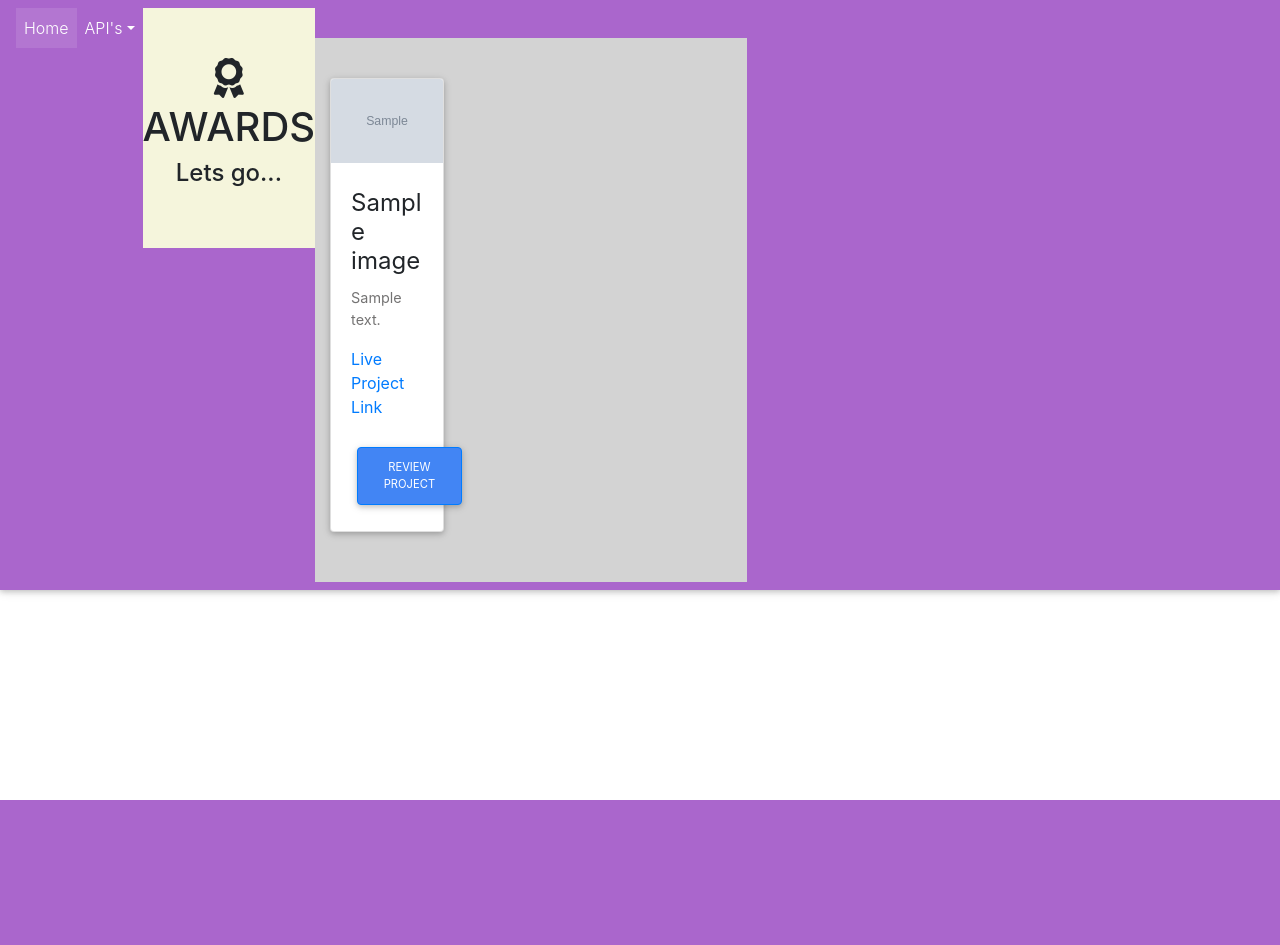
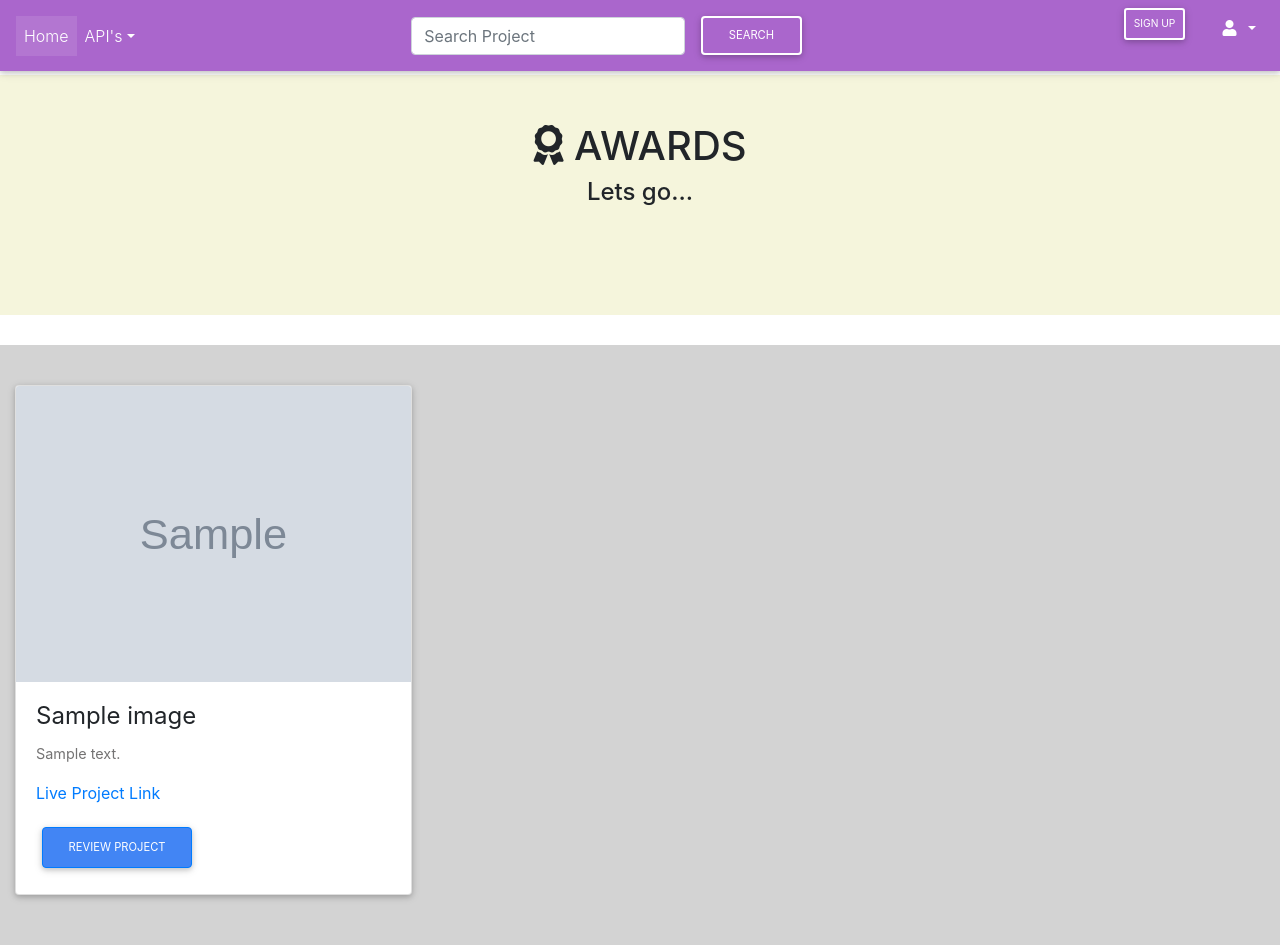
Before and after one commit to Alex20-c/Awards., a Django app: template Awards/templates/Awards/index.html in a window 1280 px wide. Before the commit the page ends 800 px from the top, so only its background shows below. Run offline with Django 3.2, Linux system fonts and the light colour scheme; the template is opened without the code that fills it: most values are stand-ins (such as "Sample title", 1, 10 or a date in 2020); grey boxes marked "Sample" are stand-in pictures; some libraries are stand-ins or nearby versions.

Commit message:
add item dropdown

```diff
--- a/Awards/templates/navbar.html
+++ b/Awards/templates/navbar.html
@@ -21,3 +21,48 @@
 
         </div>
       </li>
+
+      </ul>
+        <ul class="navbar-nav ml-auto nav-flex-icons">
+            <li class="nav-item" style="margin-right:300px;">
+                <form class="form-inline my-lg-0 " action="{% url 'search_results' %}">
+                    <input class="form-control" type="search" name="project" placeholder="Search Project" aria-label="Search">
+                    <button class="btn btn-outline-white btn-md my-2 ml-3" type="submit">Search</button>
+                </form>
+            </li>
+            {% if user.is_authenticated %}
+            <li class="nav-item" style="margin-top:0px;">
+                <a class="btn btn-outline-white btn-md my-2 my-sm-0 ml-3" href="{%url 'new-project' %}">Submit
+                    Project</a>
+            </li>
+            {% else %}
+            <li class="nav-item" style="margin-right:20px;">
+                <a class="nav-link btn btn-outline-white btn-sm my-2 my-sm-0 ml-3" href="/accounts/register/">Sign
+                    Up</a>
+            </li>
+            {% endif %}
+
+
+            <li class="nav-item dropdown">
+                <a class="nav-link dropdown-toggle" id="navbarDropdownMenuLink-333" data-toggle="dropdown"
+                    aria-haspopup="true" aria-expanded="false">
+                    <i class="fas fa-user"></i>
+                </a>
+                <div class="dropdown-menu dropdown-menu-right dropdown-default"
+                    aria-labelledby="navbarDropdownMenuLink-333">
+                    {% if user.is_authenticated %}
+                    <a class="dropdown-item" style="color:red"><strong>{{user}}</strong></a>
+                    <a class="dropdown-item" href="/accounts/password/change">Change Password</a>
+                    <a class="dropdown-item" href="{% url 'profile' %}">Profile</a>
+                    <a class="dropdown-item" href="/logout">Logout</a>
+                    {% else %}
+                    <a class="dropdown-item" href="/accounts/login">Login</a>
+                    {% endif %}
+
+
+                </div>
+            </li>
+        </ul>
+    </div>
+</nav>
+<!--/.Navbar -->
```
